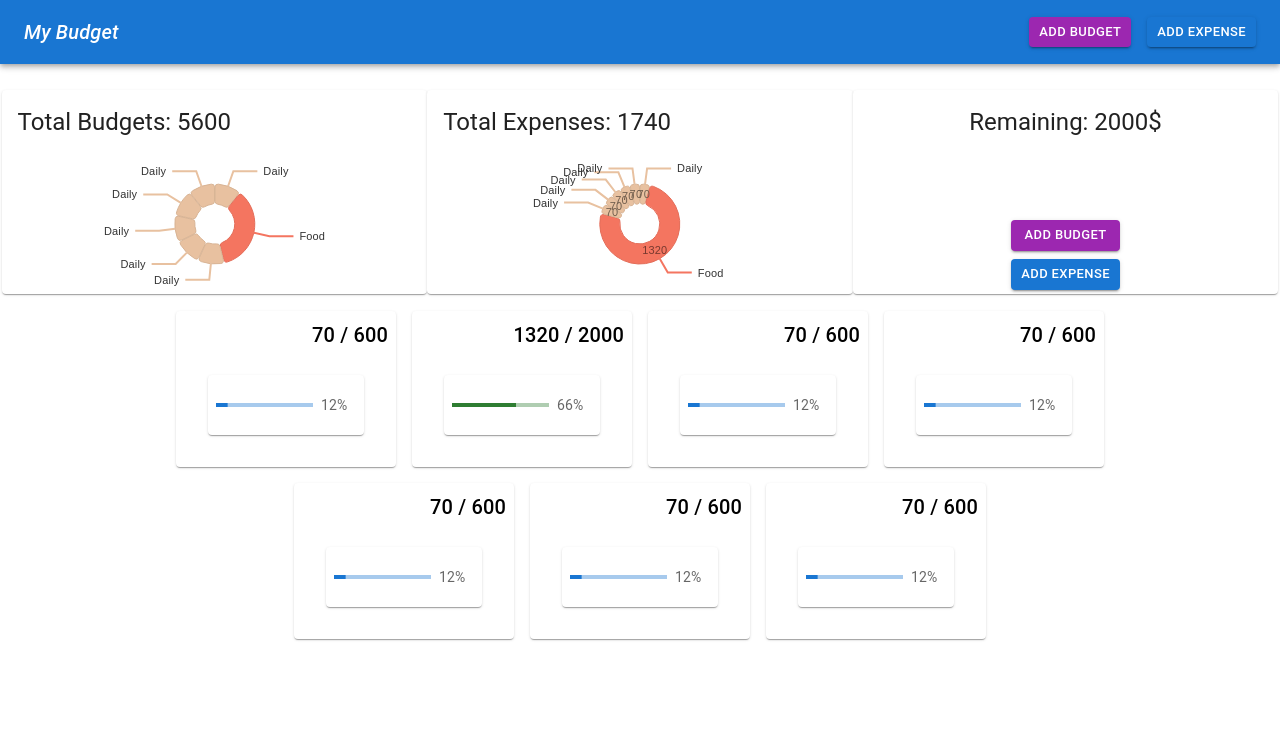
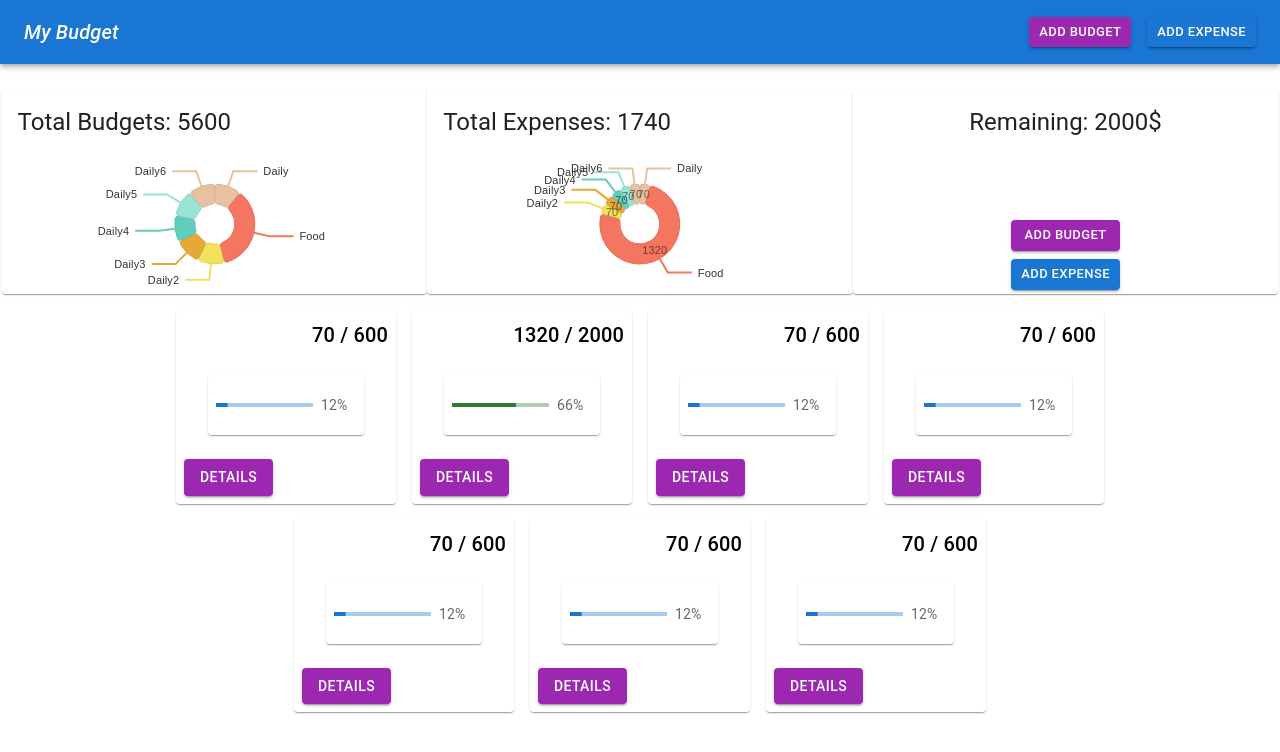
Before and after one commit to PPHelios/My-Budget-App, a React (Create React App) app: page / in a window 1280 px wide. Shown: the top 752 px of the page. Built offline with nearby package versions, Linux system fonts and the light colour scheme.

Commit message:
added expenses modal

```diff
--- /dev/null
+++ b/src/components/BudgetDetailsModal.jsx
@@ -0,0 +1,87 @@
+import Box from '@mui/material/Box';
+import { DataGrid, GridColDef, GridValueGetterParams, Modal, Button, Typography } from '@mui/x-data-grid';
+import { useState } from 'react';
+
+export const BudgetDetailsModal = ({budget}) => {
+
+  const style = {
+    position: 'absolute',
+    top: '50%',
+    left: '50%',
+    transform: 'translate(-50%, -50%)',
+    width: 400,
+    bgcolor: 'background.paper',
+    border: '2px solid #000',
+    boxShadow: 24,
+    p: 4,
+  };
+  const [open, setOpen] = useState(false);
+  const handleOpen = () => setOpen(true);
+  const handleClose = () => setOpen(false);
+  const columns = [
+    { field: 'id', headerName: 'ID', width: 90 },
+    {
+      field: 'name',
+      headerName: 'Name',
+      width: 130,
+      editable: true,
+    },
+    {
+      field: 'value',
+      headerName: 'Value',
+      type: 'number',
+      width: 100,
+      editable: true,
+    },
+    {
+      field: 'description',
+      headerName: 'Description',
+      width: 160,
+      editable: true,
+    },
+    {
+      field: 'date',
+      headerName: 'Date',
+      width: 100,
+      editable: true,
+    },
+  ];
+
+  const rows = budget.expenses.map(b=>({
+    id:b.id,
+  name:b.name,
+  value:b.value,
+  description:b.description,
+}))
+
+
+return(
+  <div>
+      <Button onClick={handleOpen}>Open modal</Button>
+      <Modal
+        open={open}
+        onClose={handleClose}
+        aria-labelledby="modal-modal-title"
+        aria-describedby="modal-modal-description"
+      >
+        <Box sx={style}>
+        <Box sx={{ height: 400, width: '100%' }}>
+      <DataGrid
+        rows={rows}
+        columns={columns}
+        pageSize={5}
+        rowsPerPageOptions={[5]}
+        checkboxSelection
+        disableSelectionOnClick
+        experimentalFeatures={{ newEditingApi: true }}
+      />
+    </Box>
+          <Typography id="modal-modal-description" sx={{ mt: 2 }}>
+            Duis mollis, est non commodo luctus, nisi erat porttitor ligula.
+          </Typography>
+        </Box>
+      </Modal>
+    </div>
+
+)
+}
--- a/src/components/Panel.jsx
+++ b/src/components/Panel.jsx
@@ -1,8 +1,10 @@
-import {Card, Typography, Box, CardContent, Container} from '@mui/material'
+import {Card, Typography, Box, CardContent, Container, Button} from '@mui/material'
+import { useState } from 'react';
+// import { BudgetDetailsModal } from './BudgetDetailsModal';
 import { ProgressBar } from "./ProgressBar"
 
 export const Panel = ({budget}) => {
-
+const [detailsOn, setDetailsOn] = useState(false)
   const budgetValue = +budget.budget;
   const expenses = budget.totalExpenses();
 
@@ -19,14 +21,17 @@ export const Panel = ({budget}) => {
   let panelColor = value >100?"error.main":"primary"
 return(
 
-
+<>
 <Card sx={{width:220,p:1}}>
 
     <Typography variant="h6" color="initial" sx={{textAlign:"end"}}>{`${expenses} / ${budgetValue}`}</Typography>
    <ProgressBar value={value} color={color} panelColor={panelColor}/>
-
+  <Button variant="contained" color="secondary" onClick={()=>setDetailsOn(!detailsOn)}>
+    Details
+  </Button>
  </Card>
-
+{/* {detailsOn && <BudgetDetailsModal budget={budget} />} */}
+ </>
 )
 
 }
--- a/src/context/BudgetsContext.js
+++ b/src/context/BudgetsContext.js
@@ -154,8 +154,8 @@ const initialState = [
 
   },
   {
-    id: 0,
-    name: "Daily",
+    id: 3,
+    name: "Daily2",
     expenses: [
       {
         id: 0,
@@ -178,8 +178,8 @@ const initialState = [
       return this.expenses.reduce((total,next)=>total+next.value,0)}
   },
   {
-    id: 0,
-    name: "Daily",
+    id:4,
+    name: "Daily3",
     expenses: [
       {
         id: 0,
@@ -201,8 +201,8 @@ const initialState = [
 
       return this.expenses.reduce((total,next)=>total+next.value,0)}
   },{
-    id: 0,
-    name: "Daily",
+    id: 5,
+    name: "Daily4",
     expenses: [
       {
         id: 0,
@@ -224,8 +224,8 @@ const initialState = [
 
       return this.expenses.reduce((total,next)=>total+next.value,0)}
   },{
-    id: 0,
-    name: "Daily",
+    id: 6,
+    name: "Daily5",
     expenses: [
       {
         id: 0,
@@ -247,8 +247,8 @@ const initialState = [
 
       return this.expenses.reduce((total,next)=>total+next.value,0)}
   },{
-    id: 0,
-    name: "Daily",
+    id: 7,
+    name: "Daily6",
     expenses: [
       {
         id: 0,
```
